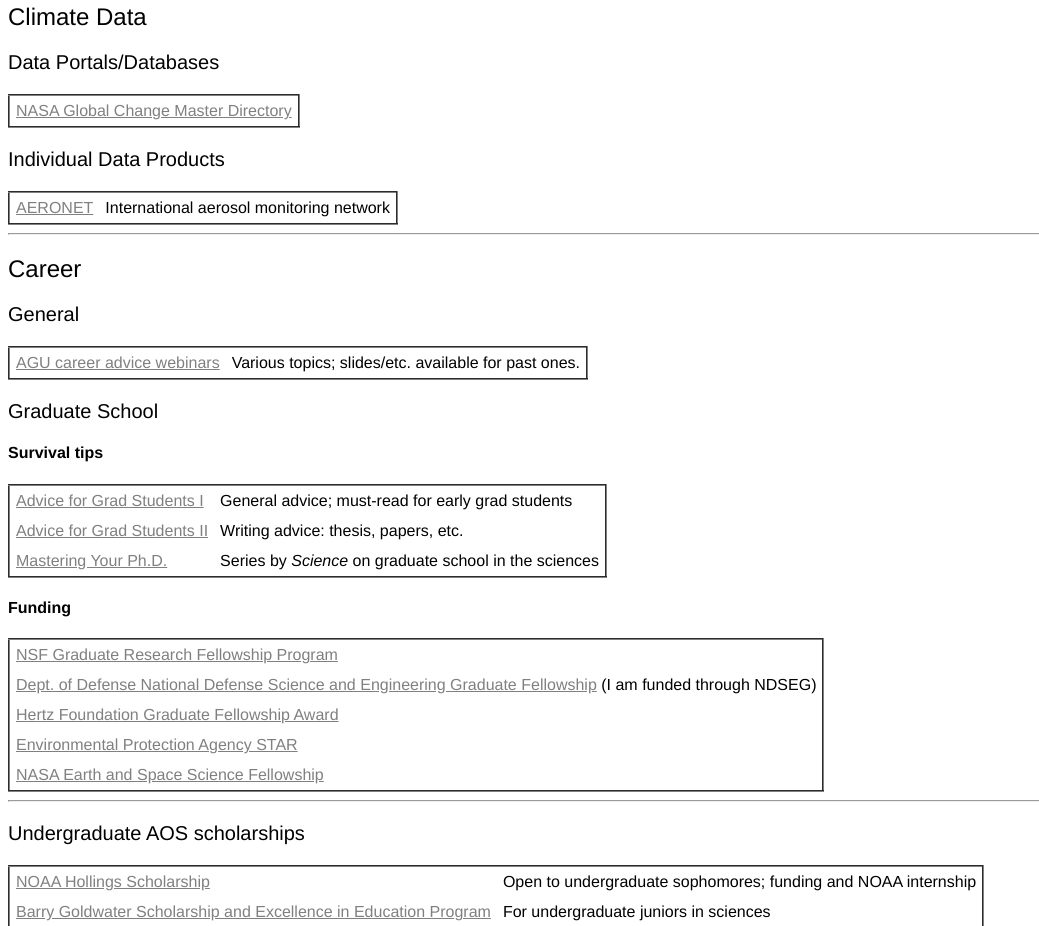
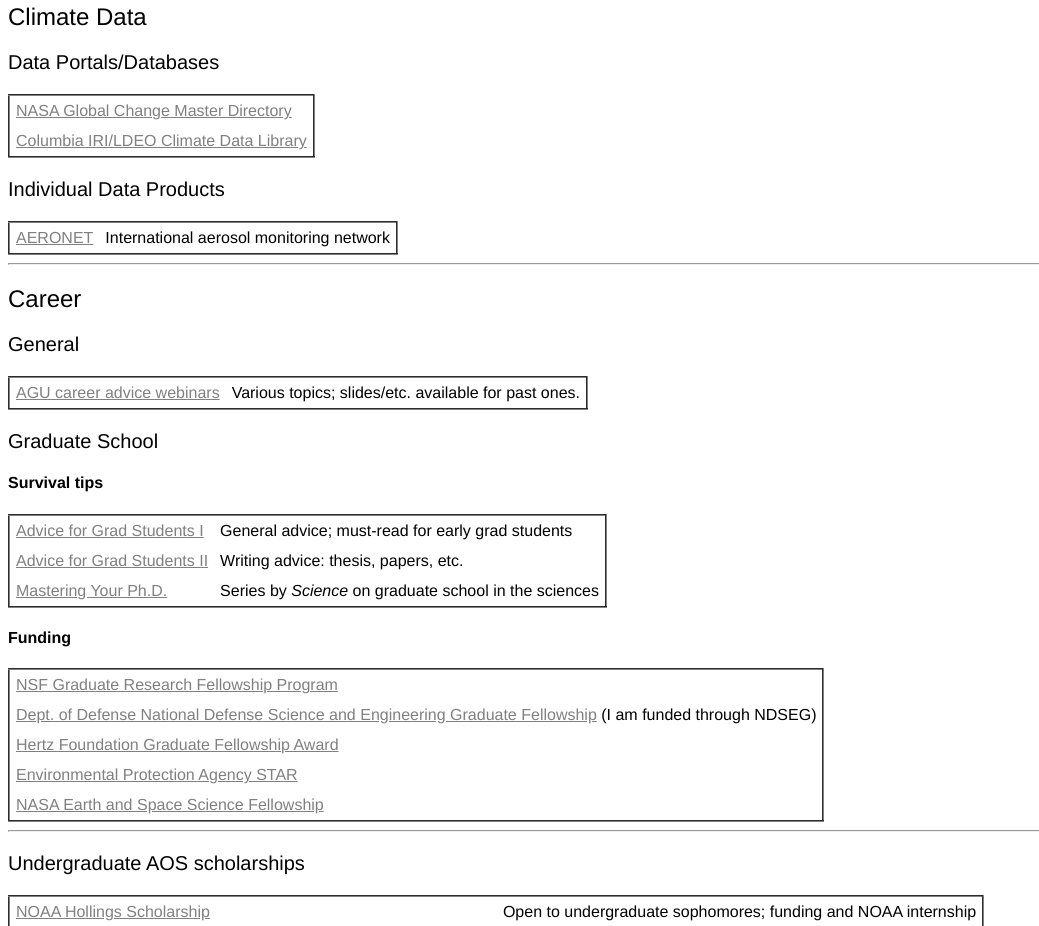
Before and after one commit to spencerahill/my-website, a plain HTML site: page pub/resources.html in a window 1280 px wide. Shown: the part 919-1845 px from the top of the page, without its empty margins (0-1039 px from the left). Drawn offline with Linux system fonts and the light colour scheme.

Commit message:
Add IRI/LEDO climate data library

```diff
--- a/pub/resources.html
+++ b/pub/resources.html
@@ -290,6 +290,10 @@ additions/modifications are welcome.
 <tr>
 <td class="org-left"><a href="http://gcmd.gsfc.nasa.gov/index.html">NASA Global Change Master Directory</a></td>
 </tr>
+
+<tr>
+<td class="org-left"><a href="http://iridl.ldeo.columbia.edu/">Columbia IRI/LDEO Climate Data Library</a></td>
+</tr>
 </tbody>
 </table>
 </div>
```
Also changed, not shown: 1 other file.
